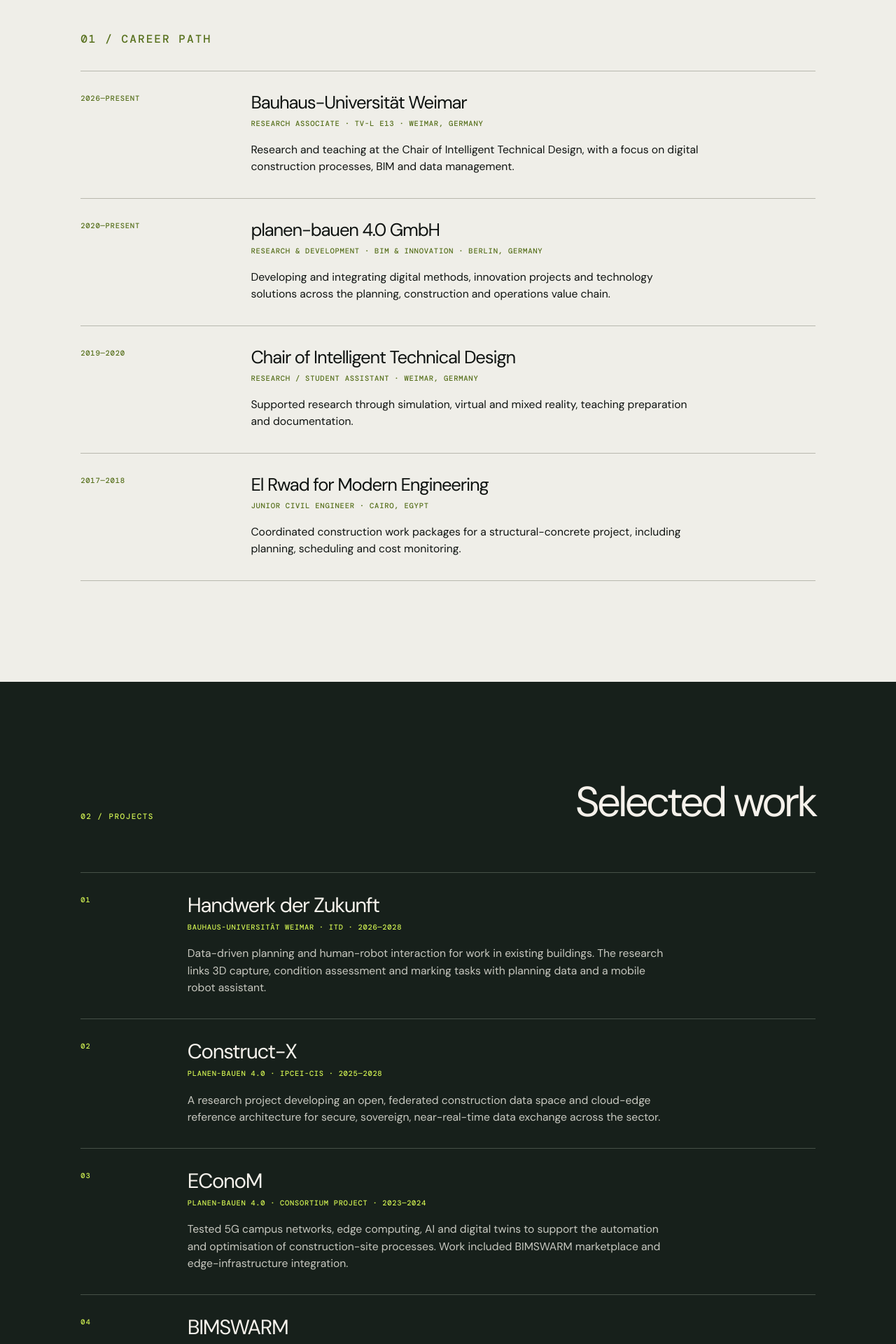
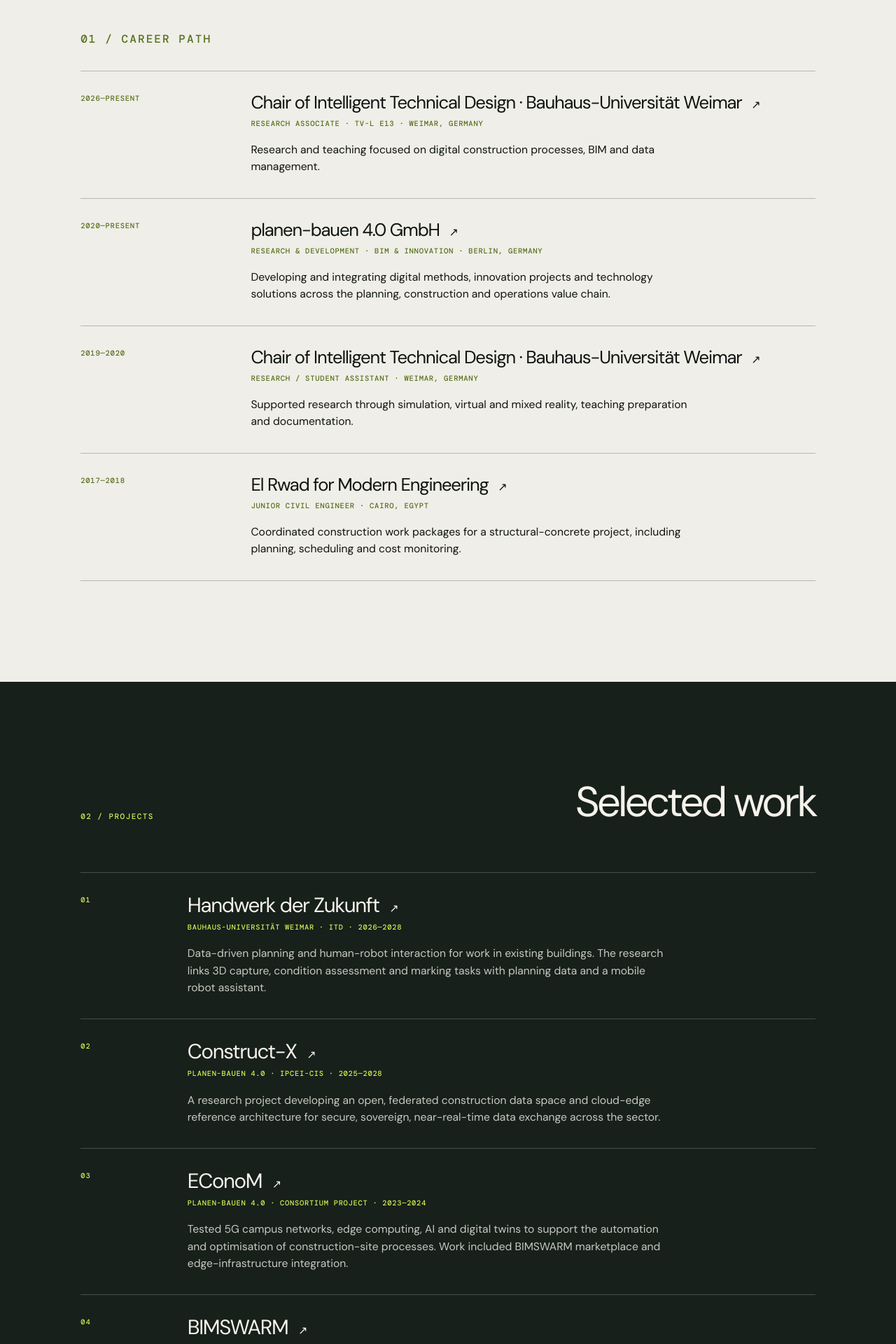
Before and after one commit to EssamFadel/EssamFadel.github.io, an Angular app: page / in a window 1280 px wide. Shown: the part 860-2780 px from the top of the page at 70% size. Built offline with nearby package versions, Linux system fonts and the light colour scheme.

Commit message:
Center profile identity and link portfolio

```diff
--- a/src/app/app.component.html
+++ b/src/app/app.component.html
@@ -14,7 +14,7 @@
     <div class="hero-copy">
       <p class="eyebrow">Researcher · BIM & innovation</p>
       <h1 id="hero-heading">{{ p.name }}</h1>
-      <p class="lead">{{ p.role }} at <strong>{{ p.institution }}</strong>, advancing how craft, data and intelligent technical design meet.</p>
+      <p class="lead">{{ p.role }}</p>
       <div class="hero-actions">
         <button class="button button--primary" (click)="scrollTo('connect')">Connect with me <span>↘</span></button>
         <a class="text-link" [href]="p.orcid" target="_blank" rel="noopener">ORCID profile <span>↗</span></a>
@@ -28,7 +28,7 @@
     <ol class="experience-list">
       <li *ngFor="let role of p.experience">
         <p class="experience-period">{{ role.period }}</p>
-        <div><h3>{{ role.organisation }}</h3><p class="experience-role">{{ role.role }} · {{ role.location }}</p><p class="experience-summary">{{ role.summary }}</p></div>
+        <div><h3><a [href]="role.url" target="_blank" rel="noopener">{{ role.organisation }} <span aria-hidden="true">↗</span></a></h3><p class="experience-role">{{ role.role }} · {{ role.location }}</p><p class="experience-summary">{{ role.summary }}</p></div>
       </li>
     </ol>
   </section>
@@ -36,7 +36,7 @@
   <section class="projects" id="projects" aria-labelledby="projects-heading">
     <div class="projects-intro"><p class="section-label">02 / Projects</p><h2 id="projects-heading">Selected work</h2></div>
     <ol class="projects-list">
-      <li *ngFor="let project of p.projects; let index = index"><span>0{{ index + 1 }}</span><div><h3>{{ project.name }}</h3><p class="project-context">{{ project.context }} · {{ project.period }}</p><p>{{ project.summary }}</p></div></li>
+      <li *ngFor="let project of p.projects; let index = index"><span>0{{ index + 1 }}</span><div><h3><a [href]="project.url" target="_blank" rel="noopener">{{ project.name }} <span aria-hidden="true">↗</span></a></h3><p class="project-context">{{ project.context }} · {{ project.period }}</p><p>{{ project.summary }}</p></div></li>
     </ol>
   </section>
 
--- a/src/app/app.component.scss
+++ b/src/app/app.component.scss
@@ -13,5 +13,6 @@
 .experience { background: #efeee8; color: #101412; padding: 9rem 9vw; }.experience-intro { display: grid; gap: 4vw; grid-template-columns: .75fr 2fr 1.15fr; margin-bottom: 5.5rem; }.experience-intro .section-label, .education .section-label { color: #58711e; }.experience-intro h2 { margin: 0; }.experience-intro > p:last-child { align-self: end; font-size: 1rem; line-height: 1.55; margin: 0; max-width: 270px; }.experience-list { list-style: none; margin: 0; padding: 0; }.experience-list li { border-top: 1px solid #b8b8ae; display: grid; gap: 4vw; grid-template-columns: .75fr 3.15fr; padding: 2rem 0; }.experience-list li:last-child { border-bottom: 1px solid #b8b8ae; }.experience-period, .experience-role { color: #58711e; font: 500 .66rem/1.4 'DM Mono', monospace; letter-spacing: .07em; text-transform: uppercase; }.experience-list h3 { font-size: clamp(1.3rem, 2vw, 2rem); font-weight: 400; letter-spacing: -.045em; line-height: 1; margin: 0 0 .65rem; }.experience-role { margin: 0; }.experience-summary { font-size: .98rem; line-height: 1.55; margin: 1.1rem 0 0; max-width: 640px; }
 .education { background: #d8d9d0; color: #101412; display: grid; gap: 6vw; grid-template-columns: 1fr 1.45fr; padding: 9rem 12vw; }.education h2 { margin: 1.5rem 0 0; }.education-list { border-top: 1px solid #a5a69e; }.education-list article { border-bottom: 1px solid #a5a69e; display: grid; gap: .5rem 1.5rem; grid-template-columns: 100px 1fr; padding: 1.2rem 0; }.education-list article p { color: #58711e; font: 500 .65rem/1.3 'DM Mono', monospace; letter-spacing: .08em; margin: .3rem 0 0; text-transform: uppercase; }.education-list h3 { font-size: 1.2rem; font-weight: 500; letter-spacing: -.03em; margin: 0; }.education-list span { color: #4e544d; font-size: .86rem; grid-column: 2; line-height: 1.4; }.expertise { grid-column: 2; margin-top: -2rem; }.expertise ul { display: flex; flex-wrap: wrap; gap: .55rem; list-style: none; margin: 1.1rem 0 0; padding: 0; }.expertise li { border: 1px solid #7c8379; font: 500 .62rem/1.2 'DM Mono', monospace; letter-spacing: .05em; padding: .55rem .7rem; text-transform: uppercase; }
 .experience-intro { display: block; margin-bottom: 2rem; }.projects { background: #17201b; color: #f5f1eb; padding: 9rem 9vw; }.projects-intro { align-items: flex-end; display: flex; justify-content: space-between; margin-bottom: 4.5rem; }.projects-intro h2 { margin: 0; }.projects-list { list-style: none; margin: 0; padding: 0; }.projects-list li { border-top: 1px solid #465148; display: grid; gap: 3rem; grid-template-columns: .35fr 3fr; padding: 2rem 0; }.projects-list li:last-child { border-bottom: 1px solid #465148; }.projects-list > li > span { color: #cfef51; font: 500 .65rem/1.4 'DM Mono', monospace; letter-spacing: .1em; }.projects-list h3 { font-size: clamp(1.45rem, 2.3vw, 2.25rem); font-weight: 400; letter-spacing: -.045em; line-height: 1; margin: 0 0 .6rem; }.projects-list p { color: #c8c8c0; font-size: .98rem; line-height: 1.55; margin: 1.1rem 0 0; max-width: 690px; }.projects-list .project-context { color: #cfef51; font: 500 .65rem/1.4 'DM Mono', monospace; letter-spacing: .07em; margin: 0; text-transform: uppercase; }
+.experience-list h3 a, .projects-list h3 a { color: inherit; text-decoration: none; }.experience-list h3 a:hover { color: #58711e; }.projects-list h3 a:hover { color: #cfef51; }
 @keyframes portrait-arrival { from { opacity: 0; transform: scale(1.06); } to { opacity: 1; transform: scale(1); } }@keyframes reveal-up { from { opacity: 0; transform: translateY(25px); } to { opacity: 1; transform: translateY(0); } }
 @media (max-width: 750px) { .site-header { padding: 0 6vw; } nav { gap: .9rem; } nav button { font-size: .58rem; }.hero { display: flex; flex-direction: column; min-height: auto; }.hero-image { height: 56vh; min-height: 400px; order: 0; }.hero-copy { order: 1; padding: 4rem 7vw 7.5rem; }.hero-meta { bottom: 2.1rem; left: 7vw; }.statement, .project, .connect, .education { grid-template-columns: 1fr; padding: 5.5rem 7vw; }.statement { gap: 2.6rem; }.project { gap: 2.8rem; }.experience { padding: 5.5rem 7vw; }.experience-intro { margin-bottom: 2rem; }.experience-list li { gap: .65rem; grid-template-columns: 1fr; }.experience-list h3 { margin-top: .3rem; }.projects { padding: 5.5rem 7vw; }.projects-intro { align-items: start; display: block; margin-bottom: 3rem; }.projects-intro h2 { margin-top: 1rem; }.projects-list li { gap: .8rem; grid-template-columns: 1fr; }.publication { padding: 5.5rem 7vw; }.publication-heading { display: block; margin-bottom: 3rem; }.publication-heading h2 { margin-top: 1rem; }.publication-row { gap: 1rem; grid-template-columns: .25fr 1fr; }.publication-row div, .award { grid-column: 2; }.education-list article { grid-template-columns: 1fr; }.education-list span { grid-column: 1; }.expertise { grid-column: 1; margin-top: 1rem; }.connect { gap: 3rem; }.qr-panel { max-width: 180px; }footer { flex-direction: column; gap: .45rem; padding: 1.4rem 7vw; } }
--- a/src/app/app.component.ts
+++ b/src/app/app.component.ts
@@ -2,8 +2,8 @@
 import { Component, OnInit } from '@angular/core';
 
 interface Publication { title: string; venue: string; year: string; note: string; }
-interface Experience { organisation: string; role: string; location: string; period: string; summary: string; }
-interface Project { name: string; context: string; period: string; summary: string; }
+interface Experience { organisation: string; role: string; location: string; period: string; summary: string; url: string; }
+interface Project { name: string; context: string; period: string; summary: string; url: string; }
 interface Education { award: string; institution: string; location: string; year: string; }
 interface Profile {
   name: string; role: string; institution: string; chair: string; company: string;
--- a/src/assets/profile-data.json
+++ b/src/assets/profile-data.json
@@ -1,6 +1,6 @@
 {
   "name": "Essam Fadel",
-  "role": "Research and development specialist in BIM & innovation",
+  "role": "I develop BIM, data-space and human–machine systems for construction.",
   "institution": "Bauhaus-Universität Weimar",
   "chair": "Chair of Intelligent Technical Design",
   "company": "planen-bauen 4.0 GmbH",
@@ -11,19 +11,19 @@
   "github": "https://github.com/EssamFadel",
   "siteUrl": "https://essamfadel.github.io/",
   "experience": [
-    { "organisation": "Bauhaus-Universität Weimar", "role": "Research Associate · TV-L E13", "location": "Weimar, Germany", "period": "2026—present", "summary": "Research and teaching at the Chair of Intelligent Technical Design, with a focus on digital construction processes, BIM and data management." },
-    { "organisation": "planen-bauen 4.0 GmbH", "role": "Research & Development · BIM & Innovation", "location": "Berlin, Germany", "period": "2020—present", "summary": "Developing and integrating digital methods, innovation projects and technology solutions across the planning, construction and operations value chain." },
-    { "organisation": "Chair of Intelligent Technical Design", "role": "Research / Student Assistant", "location": "Weimar, Germany", "period": "2019—2020", "summary": "Supported research through simulation, virtual and mixed reality, teaching preparation and documentation." },
-    { "organisation": "El Rwad for Modern Engineering", "role": "Junior Civil Engineer", "location": "Cairo, Egypt", "period": "2017—2018", "summary": "Coordinated construction work packages for a structural-concrete project, including planning, scheduling and cost monitoring." }
+    { "organisation": "Chair of Intelligent Technical Design · Bauhaus-Universität Weimar", "role": "Research Associate · TV-L E13", "location": "Weimar, Germany", "period": "2026—present", "summary": "Research and teaching focused on digital construction processes, BIM and data management.", "url": "https://www.uni-weimar.de/en/civil-and-environmental-engineering/chairs/intelligent-technical-design/titel/welcome/" },
+    { "organisation": "planen-bauen 4.0 GmbH", "role": "Research & Development · BIM & Innovation", "location": "Berlin, Germany", "period": "2020—present", "summary": "Developing and integrating digital methods, innovation projects and technology solutions across the planning, construction and operations value chain.", "url": "https://planen-bauen40.de/" },
+    { "organisation": "Chair of Intelligent Technical Design · Bauhaus-Universität Weimar", "role": "Research / Student Assistant", "location": "Weimar, Germany", "period": "2019—2020", "summary": "Supported research through simulation, virtual and mixed reality, teaching preparation and documentation.", "url": "https://www.uni-weimar.de/en/civil-and-environmental-engineering/chairs/intelligent-technical-design/titel/welcome/" },
+    { "organisation": "El Rwad for Modern Engineering", "role": "Junior Civil Engineer", "location": "Cairo, Egypt", "period": "2017—2018", "summary": "Coordinated construction work packages for a structural-concrete project, including planning, scheduling and cost monitoring.", "url": "https://rowad-rme.com/" }
   ],
   "projects": [
-    { "name": "Handwerk der Zukunft", "context": "Bauhaus-Universität Weimar · ITD", "period": "2026—2028", "summary": "Data-driven planning and human-robot interaction for work in existing buildings. The research links 3D capture, condition assessment and marking tasks with planning data and a mobile robot assistant." },
-    { "name": "Construct-X", "context": "planen-bauen 4.0 · IPCEI-CIS", "period": "2025—2028", "summary": "A research project developing an open, federated construction data space and cloud-edge reference architecture for secure, sovereign, near-real-time data exchange across the sector." },
-    { "name": "EConoM", "context": "planen-bauen 4.0 · Consortium project", "period": "2023—2024", "summary": "Tested 5G campus networks, edge computing, AI and digital twins to support the automation and optimisation of construction-site processes. Work included BIMSWARM marketplace and edge-infrastructure integration." },
-    { "name": "BIMSWARM", "context": "planen-bauen 4.0 · Smart Service Welt II", "period": "2018—2021", "summary": "An open, vendor-neutral platform connecting applications, services and content for BIM-based planning, construction and operation. Contributions included further development, project management and CI/CD operations." },
-    { "name": "BIMKIT", "context": "planen-bauen 4.0 · Gaia-X", "period": "Completed 2024", "summary": "An AI- and cloud-enabled approach to generating digital as-built models from existing building and infrastructure data. Contributions included IFC and JSON-IFC services and platform integration." },
-    { "name": "BIM-SPEED", "context": "planen-bauen 4.0 · Horizon 2020", "period": "2018—2022", "summary": "A European project advancing BIM for renovation through interoperable tools and an open, cost-effective platform. Work included BIM requirements, the BIM Passport, a maturity tool and BIM execution-plan concepts." },
-    { "name": "DigitalTWIN", "context": "planen-bauen 4.0 · Smart Service Welt II", "period": "2018—2021", "summary": "Digital tools and workflows for connecting and automating the building lifecycle through an open, continuous platform for object and process data. Contributions included mixed-reality, 4D VR and immersive IFC-web-viewer work." }
+    { "name": "Handwerk der Zukunft", "context": "Bauhaus-Universität Weimar · ITD", "period": "2026—2028", "summary": "Data-driven planning and human-robot interaction for work in existing buildings. The research links 3D capture, condition assessment and marking tasks with planning data and a mobile robot assistant.", "url": "https://www.uni-weimar.de/de/bau-und-umwelt/professuren/intelligentes-technisches-design/forschung/handwerk-der-zukunft/" },
+    { "name": "Construct-X", "context": "planen-bauen 4.0 · IPCEI-CIS", "period": "2025—2028", "summary": "A research project developing an open, federated construction data space and cloud-edge reference architecture for secure, sovereign, near-real-time data exchange across the sector.", "url": "https://construct-x.org/" },
+    { "name": "EConoM", "context": "planen-bauen 4.0 · Consortium project", "period": "2023—2024", "summary": "Tested 5G campus networks, edge computing, AI and digital twins to support the automation and optimisation of construction-site processes. Work included BIMSWARM marketplace and edge-infrastructure integration.", "url": "https://econom.one/" },
+    { "name": "BIMSWARM", "context": "planen-bauen 4.0 · Smart Service Welt II", "period": "2018—2021", "summary": "An open, vendor-neutral platform connecting applications, services and content for BIM-based planning, construction and operation. Contributions included further development, project management and CI/CD operations.", "url": "https://www.bimswarm.de/" },
+    { "name": "BIMKIT", "context": "planen-bauen 4.0 · Gaia-X", "period": "Completed 2024", "summary": "An AI- and cloud-enabled approach to generating digital as-built models from existing building and infrastructure data. Contributions included IFC and JSON-IFC services and platform integration.", "url": "https://bimkit.eu/" },
+    { "name": "BIM-SPEED", "context": "planen-bauen 4.0 · Horizon 2020", "period": "2018—2022", "summary": "A European project advancing BIM for renovation through interoperable tools and an open, cost-effective platform. Work included BIM requirements, the BIM Passport, a maturity tool and BIM execution-plan concepts.", "url": "https://www.bim-speed.eu/" },
+    { "name": "DigitalTWIN", "context": "planen-bauen 4.0 · Smart Service Welt II", "period": "2018—2021", "summary": "Digital tools and workflows for connecting and automating the building lifecycle through an open, continuous platform for object and process data. Contributions included mixed-reality, 4D VR and immersive IFC-web-viewer work.", "url": "https://planen-bauen40.de/digitaltwin-digitale-werkzeuge-auf-der-baustelle/" }
   ],
   "education": [
     { "award": "Dr.-Ing. (ongoing)", "institution": "Bauhaus-Universität Weimar", "location": "Weimar, Germany", "year": "2022—present" },
```
